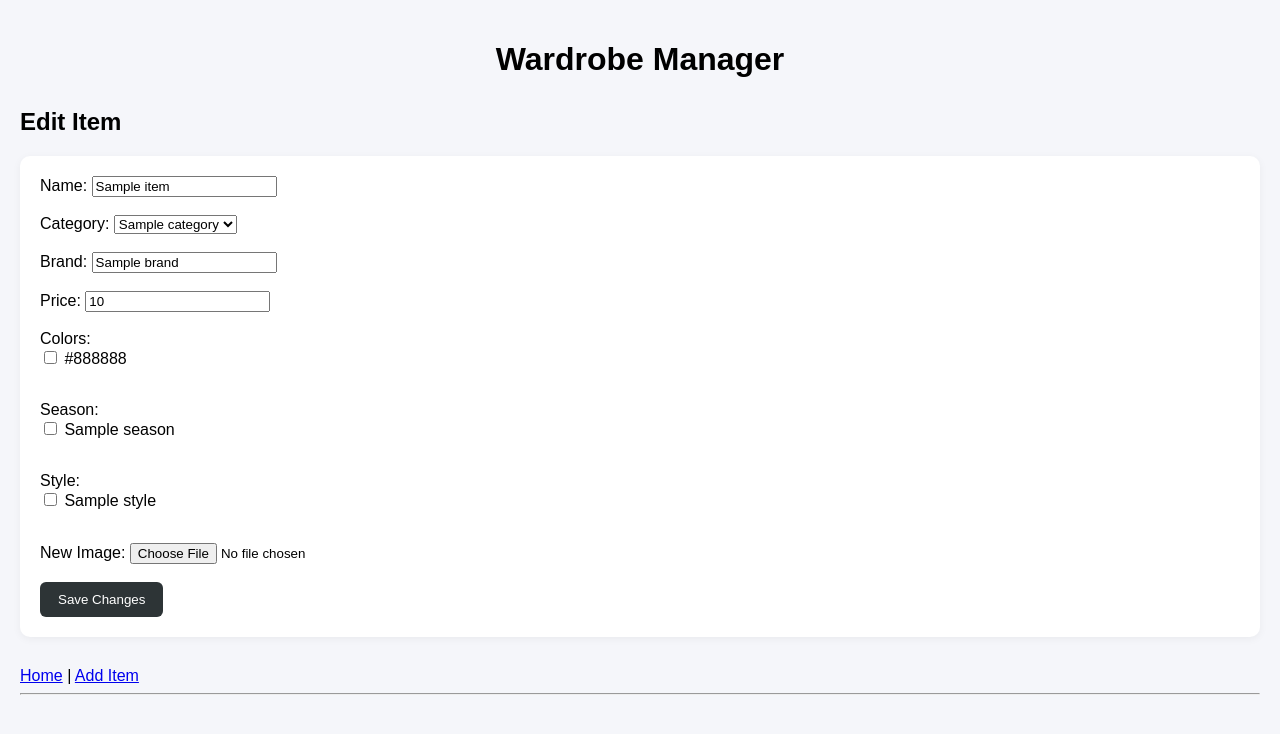
After one commit to clagunas/wardrobe-manager, a FastAPI app: template templates/edit_item.html in a window 1280 px wide. The commit adds this page. Shown: the top 734 px of the page. Run offline with FastAPI, Linux system fonts and the light colour scheme; the template is opened without the code that fills it: most values are stand-ins (such as "Sample title", 1, 10 or a date in 2020).

Commit message:
add edit button, handle new images with uuid

```diff
--- a/main.py
+++ b/main.py
@@ -3,9 +3,18 @@ from fastapi.responses import RedirectResponse
 from fastapi.templating import Jinja2Templates
 from fastapi.staticfiles import StaticFiles
 from motor.motor_asyncio import AsyncIOMotorClient
+from bson import ObjectId
 from typing import List, Optional
 import os
 import shutil
+import re
+import uuid
+
+def make_filename(name):
+    cleaned = name.lower()
+    cleaned = re.sub(r"[^\w\s]", "", cleaned)
+    cleaned = cleaned.replace(" ", "_")
+    return f"{uuid.uuid4()}_{cleaned}.jpg"
 
 ALLOWED_CATEGORIES = [
     "Top",
@@ -97,7 +106,7 @@ async def add_item(
     image_filename = None
     if image:
         # Save file to static/images/
-        image_filename = image.filename
+        image_filename = make_filename(name)
         save_path = os.path.join("static", "images", image_filename)
         with open(save_path, "wb") as buffer:
             shutil.copyfileobj(image.file, buffer)
@@ -121,3 +130,57 @@ async def add_item(
     await collection.insert_one(item)
 
     return RedirectResponse(url="/", status_code=303)
+
+@app.get("/edit-item/{item_id}")
+async def edit_item_form(request: Request, item_id: str):
+
+    item = await collection.find_one({"_id": ObjectId(item_id)})
+
+    return templates.TemplateResponse("edit_item.html", {
+        "request": request,
+        "item": item,
+        "all_colors": await collection.distinct("colors"),
+        "all_seasons": await collection.distinct("season"),
+        "all_styles": await collection.distinct("style"),
+        "all_categories": ALLOWED_CATEGORIES
+    })
+
+@app.post("/edit-item/{item_id}")
+async def update_item(
+    item_id: str,
+    name: str = Form(...),
+    category: str = Form(...),
+    colors: Optional[List[str]] = Form(None),
+    seasons: Optional[List[str]] = Form(None),
+    style: Optional[List[str]] = Form(None),
+    brand: Optional[str] = Form(None),
+    price: Optional[float] = Form(None),
+    image: Optional[UploadFile] = File(None)
+):
+
+    update_data = {
+        "name": name,
+        "category": category,
+        "colors": colors or [],
+        "season": seasons or [],
+        "style": style or [],
+        "brand": brand or "",
+        "price": price or ""
+    }
+
+    if image:
+        image_filename = make_filename(name)
+
+        save_path = os.path.join("static", "images", image_filename)
+
+        with open(save_path, "wb") as buffer:
+            shutil.copyfileobj(image.file, buffer)
+
+        update_data["image_filename"] = image_filename
+
+    await collection.update_one(
+        {"_id": ObjectId(item_id)},
+        {"$set": update_data}
+    )
+
+    return RedirectResponse(url="/", status_code=303)
--- /dev/null
+++ b/templates/edit_item.html
@@ -0,0 +1,83 @@
+{% extends "base.html" %}
+
+{% block content %}
+
+<h2>Edit Item</h2>
+
+<form method="post" action="/edit-item/{{ item._id }}" enctype="multipart/form-data">
+
+
+<label>Name:</label>
+<input type="text" name="name" value="{{ item.name }}" required>
+<br><br>
+
+<label>Category:</label>
+<select name="category">
+{% for c in all_categories %}
+<option value="{{ c }}" {% if c == item.category %}selected{% endif %}>
+{{ c }}
+</option>
+{% endfor %}
+</select>
+
+<br><br>
+
+<label>Brand:</label>
+<input type="text" name="brand" value="{{ item.brand }}">
+
+<br><br>
+
+<label>Price:</label>
+<input type="number" step="0.01" name="price" value="{{ item.price }}">
+
+<br><br>
+
+<label>Colors:</label>
+<div class="filter-group">
+{% for c in all_colors %}
+<label>
+<input type="checkbox" name="colors" value="{{ c }}"
+{% if c in item.colors %}checked{% endif %}>
+{{ c }}
+</label>
+{% endfor %}
+</div>
+
+<br>
+
+<label>Season:</label>
+<div class="filter-group">
+{% for s in all_seasons %}
+<label>
+<input type="checkbox" name="seasons" value="{{ s }}"
+{% if s in item.season %}checked{% endif %}>
+{{ s }}
+</label>
+{% endfor %}
+</div>
+
+<br>
+
+<label>Style:</label>
+<div class="filter-group">
+{% for s in all_styles %}
+<label>
+<input type="checkbox" name="style" value="{{ s }}"
+{% if s in item.style %}checked{% endif %}>
+{{ s }}
+</label>
+{% endfor %}
+</div>
+
+<br>
+
+<label>New Image:</label>
+<input type="file" name="image">
+
+<br><br>
+
+<button type="submit">Save Changes</button>
+
+</form>
+
+{% endblock %}
```
Also changed, not shown: templates/items.html (+6 -1 lines).
